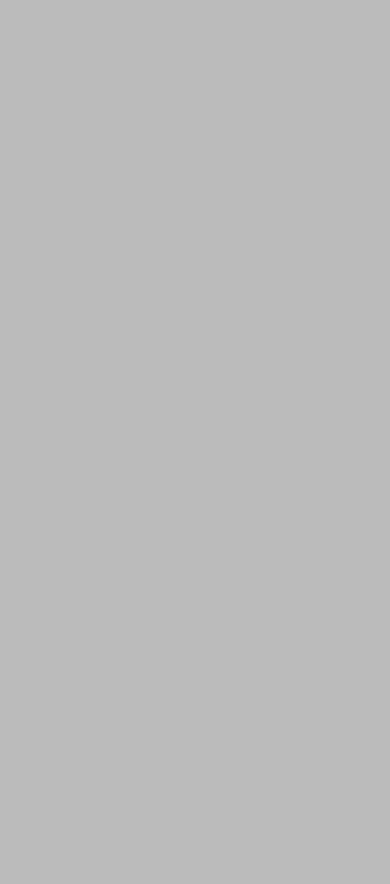
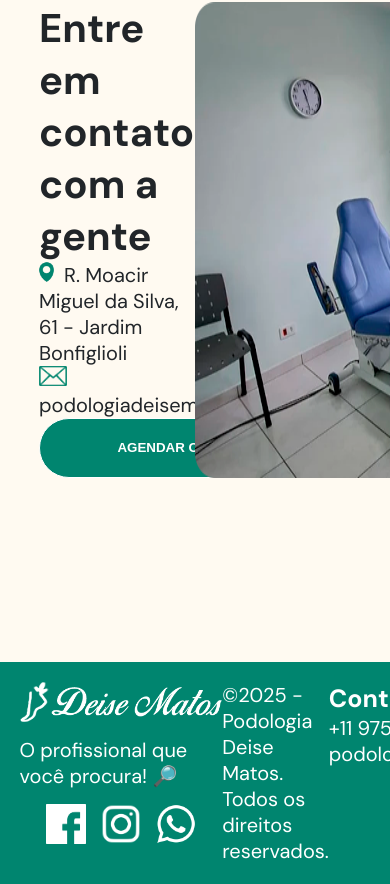
Before and after one commit to devfelipeeduardo/site-podologia-deise-matos-react-router, a React app: page / in a window 390 px wide. Shown: the part 3685-4569 px from the top of the page. Before the commit the page ends 3647 px from the top, so only its background shows below. Built offline with nearby package versions, Linux system fonts and the light colour scheme; the HTML template or start-up script is replaced by a standard one.

Commit message:
feat(home): finalizei o home, agora preciso fazer a responsividade dele.

```diff
--- a/src/components/Footer/Footer.jsx
+++ b/src/components/Footer/Footer.jsx
@@ -0,0 +1,37 @@
+import styles from "../Footer/Footer.module.css"
+import deiseIcon from "../../assets/logo-deise-matos.png"
+import facebookIcon from "../../assets/facebook-icon.svg"
+import instagramIcon from "../../assets/instagram-icon.svg"
+import whatsAppIcon from "../../assets/logo-whatsapp.png"
+
+function Footer() {
+    return (
+        <footer>
+            <div className={styles['footer-content']}>
+                <div className={styles["social-media-card"]}>
+                    <img className={styles['logo']} src={deiseIcon} alt="Logo da Clínica" />
+                    <p>O profissional que você procura! 🔎</p>
+                    <span className={styles['social-media-logos']}>
+                        <a><img className={styles['fb-logo']} src={facebookIcon} alt="Logo Facebook" /></a>
+                        <a><img className={styles['insta-logo']} src={instagramIcon} alt="Logo Instagram" /></a>
+                        <a><img className={styles['whatsapp-logo']} src={whatsAppIcon} alt="Logo WhatsApp" /></a>
+
+                    </span>
+                </div>
+                <div className={styles['rights']}>
+                    ©2025 - Podologia Deise Matos.
+                    <br/>
+                    Todos os direitos reservados.
+                </div>
+                <div className={styles["contact-information-card"]}>
+                    <h2>Contato</h2>
+                    <span>+11 97512-6282</span>
+                    <span className={styles['email']}>podologiadeisematos@gmail.com</span>
+                </div>
+            </div>
+
+        </footer>
+    )
+}
+
+export default Footer
--- a/src/components/Footer/Footer.module.css
+++ b/src/components/Footer/Footer.module.css
@@ -0,0 +1,67 @@
+footer {
+  width: 100%;
+  background-color: var(--brand-green);
+  color: #fff;
+  padding: 2rem 0;
+  display: flex;
+  justify-content: center;
+}
+
+.footer-content {
+  width: 90%;
+  max-width: 1200px;
+  display: flex;
+  justify-content: space-around;
+  align-items: flex-start;
+}
+
+.footer-content a {
+    cursor: pointer;
+}
+
+.footer-content .social-media-card {
+    display: flex;
+    flex-direction: column;
+    align-items: center;
+    gap: 15px;
+}
+
+.footer-content .social-media-card .logo {
+    width: auto;
+    height: 40px;
+}
+
+.footer-content p {
+    font-size: 2rem;
+}
+
+.footer-content .social-media-card .social-media-logos img {
+ height: 40px;
+ width: auto;
+}
+
+.footer-content .social-media-card .social-media-logos {
+    display: flex;
+    gap: 15px;
+}
+
+.footer-content .rights {
+    height: 100%;
+    display: flex;
+    justify-content: center;
+    align-items: center;
+    font-size: 2rem;
+}
+
+.footer-content .contact-information-card {
+    display: flex;
+    flex-direction: column;
+}
+
+.footer-content span{
+    font-size: 2rem;
+}
+
+.footer-content h2 {
+    font-size: 2.5rem;
+}
--- a/src/components/ScheduleButton/ScheduleButton.module.css
+++ b/src/components/ScheduleButton/ScheduleButton.module.css
@@ -11,9 +11,14 @@
     height: 40px;
 }
 
-.big {
+.large {
     width: 260px;
     height: 50px;
+}
+
+.super-large {
+    width: 300px;
+    height: 60px;
 }
 
 .brand-green {
--- a/src/components/Sections/HeroSection.jsx
+++ b/src/components/Sections/HeroSection.jsx
@@ -13,7 +13,7 @@ function HeroSection() {
           <h1>Podologia de Qualidade
             Simplificada para Todos</h1>
           <p>A Clínica de Podologia Deise Matos vai além dos sintomas para tratar a causa raíz das doenças nos pés e proporcionar uma cura eficiente!</p>
-          <ScheduleButton color="white" dimension="big" />
+          <ScheduleButton color="white" dimension="large" />
         </div>
         <img className={styles['img']} src={fotoDeise} alt="Foto da pódologa Deise Matos" />
       </main>
--- a/src/components/Sections/sections.module.css
+++ b/src/components/Sections/sections.module.css
@@ -1,4 +1,8 @@
 /* - Colors - */
+
+.beige {
+    background-color: var(--brand-beige);
+}
 
 .white {
     background-color: white;
--- a/src/pages/Home/Contents/Avaliations.jsx
+++ b/src/pages/Home/Contents/Avaliations.jsx
@@ -5,7 +5,7 @@ function Avaliations() {
     return (
         <div className={styles['avaliations-container']}>
             <h2>Avaliações</h2>
-            <p>Veja o que nossos clientes dizem sobre o cuidado dos pés</p>
+            <p>⭐ Veja o que nossos clientes dizem sobre o cuidado dos pés ⭐</p>
             <div className={styles["cards-container"]}>
                 <div className={styles["card"]}>
                     <img src={fiveStarsIcon} alt="" className={styles['five-stars-icon']} />
--- /dev/null
+++ b/src/pages/Home/Contents/ContactUs.jsx
@@ -0,0 +1,27 @@
+import emailIcon from "../../../assets/email-icon.png"
+import adressIcon from "../../../assets/adress-icon.svg"
+import contactImage from "../../../assets/contact-us-image.png"
+import styles from "../Contents/Content.module.css"
+import ScheduleButton from "../../../components/ScheduleButton/ScheduleButton"
+
+function ContactUs() {
+    return (
+        <div className={styles['contact-us-container']}>
+            <div className={styles['card']}>
+                <h2>Entre em contato com a gente</h2>
+                <span>
+                    <img src={adressIcon} alt="Ícone de e-mail" />
+                    R. Moacir Miguel da Silva, 61 - Jardim Bonfiglioli
+                </span>
+                <span>
+                    <img src={emailIcon} alt="Ícone de e-mail" />
+                    podologiadeisematos@gmail.com
+                </span>
+                <ScheduleButton color={"white"} dimension={"super-large"} />
+            </div>
+            <img src={contactImage} alt="Imagem da clínica" />
+        </div>
+    )
+}
+
+export default ContactUs;
--- a/src/pages/Home/Contents/Content.module.css
+++ b/src/pages/Home/Contents/Content.module.css
@@ -116,7 +116,7 @@
 }
 
 .avaliations-container p {
-    font-size: 2rem;
+    font-size: 3rem;
 }
 
 .avaliations-container .cards-container {
@@ -146,3 +146,42 @@
 .avaliations-container .name {
     font-weight: 1000;
 }
+
+/* ContactUs */
+
+.contact-us-container {
+    display: flex;
+    flex-direction: row;
+    justify-content: space-between;
+    width: 80%;
+}
+
+.contact-us-container .card {
+    display: flex;
+    flex-direction: column;
+    justify-content: space-between;
+    width: 50%;
+}
+
+.contact-us-container .card {
+    display: flex;
+    flex-direction: column;
+    justify-content: space-between;
+    width: 50%;
+}
+
+.contact-us-container h2 {
+    font-size: 4rem;
+    color: var(--grey-head-line);
+}
+
+.contact-us-container .card span img {
+    height: 20px;
+    width: auto;
+    padding-right: 10px;
+}
+
+.contact-us-container .card span {
+    font-size: 2rem;
+    color: var(--grey-head-line);
+}
--- a/src/pages/Home/Home.jsx
+++ b/src/pages/Home/Home.jsx
@@ -4,6 +4,8 @@ import NeutralSection from "../../components/Sections/NeutralSection/NeutralSect
 import Services from "./Contents/Services";
 import AboutUs from "./Contents/AboutUs";
 import Avaliations from "./Contents/Avaliations";
+import ContactUs from "./Contents/ContactUs";
+import Footer from "../../components/Footer/Footer";
 
 function Home() {
     return (
@@ -18,6 +20,12 @@ function Home() {
             <NeutralSection height={'small'} color={'white'}>
                 <Avaliations />
             </NeutralSection >
+            <NeutralSection height={'small'} color={'beige'}>
+                <ContactUs />
+            </NeutralSection >
+            <Footer>
+
+            </Footer>
         </>
     )
 }
```
Also changed, not shown: src/assets/contact-us-image.png (renamed from src/assets/tell-us-image.png), 1 other file (tests, documents, lock files or other folders).
